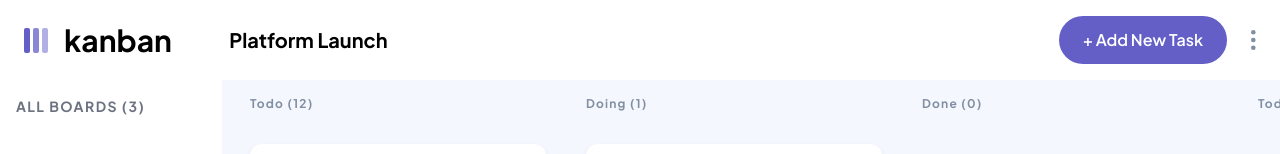
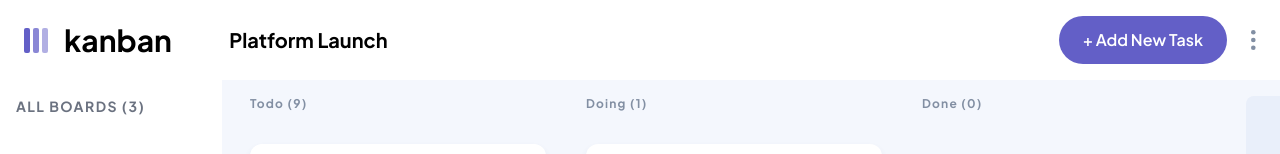
Before and after one commit to razvanparos/kanban, a React (Create React App) app: page / in a window 1280 px wide. Shown: the top 154 px of the page. Built offline with nearby package versions, Linux system fonts and the light colour scheme.

Commit message:
task modals

```diff
--- a/src/App.jsx
+++ b/src/App.jsx
@@ -1,4 +1,4 @@
-import { useState } from 'react';
+import { useEffect, useState } from 'react';
 import './App.css';
 import Header from './Components/Header';
 import Main from './Components/Main';
@@ -13,21 +13,21 @@ function App() {
           tasks:[
             {
               taskName:'Building UI for onboarding flow',
-              taskColumn:'',
+              taskColumn:'0',
               subtasks:[
                 {
-                  subtaskName:'',
+                  subtaskName:'Subtask 1',
                   subtaskDone:true
                 },
                 {
-                  subtaskName:'',
+                  subtaskName:'Subtask 2',
                   subtaskDone:false
                 },
               ]
             },
             {
               taskName:'Building UI for search',
-              taskColumn:'',
+              taskColumn:'0',
               subtasks:[
                 {
                   subtaskName:'',
@@ -49,7 +49,7 @@ function App() {
             },
             {
               taskName:'Build settings UI',
-              taskColumn:'',
+              taskColumn:'0',
               subtasks:[
                 {
                   subtaskName:'',
@@ -63,7 +63,7 @@ function App() {
             },
             {
               taskName:'QA and test all major users journeys',
-              taskColumn:'',
+              taskColumn:'0',
               subtasks:[
                 {
                   subtaskName:'',
@@ -77,7 +77,7 @@ function App() {
             },
             {
               taskName:'Building UI for onboarding flow',
-              taskColumn:'',
+              taskColumn:'0',
               subtasks:[
                 {
                   subtaskName:'',
@@ -91,7 +91,7 @@ function App() {
             },
             {
               taskName:'Building UI for search',
-              taskColumn:'',
+              taskColumn:'0',
               subtasks:[
                 {
                   subtaskName:'',
@@ -105,7 +105,7 @@ function App() {
             },
             {
               taskName:'Build settings UI',
-              taskColumn:'',
+              taskColumn:'0',
               subtasks:[
                 {
                   subtaskName:'',
@@ -119,7 +119,7 @@ function App() {
             },
             {
               taskName:'QA and test all major users journeys',
-              taskColumn:'',
+              taskColumn:'0',
               subtasks:[
                 {
                   subtaskName:'',
@@ -133,49 +133,7 @@ function App() {
             },
             {
               taskName:'Building UI for onboarding flow',
-              taskColumn:'',
-              subtasks:[
-                {
-                  subtaskName:'',
-                  subtaskDone:false
-                },
-                {
-                  subtaskName:'',
-                  subtaskDone:false
-                },
-              ]
-            },
-            {
-              taskName:'Building UI for search',
-              taskColumn:'',
-              subtasks:[
-                {
-                  subtaskName:'',
-                  subtaskDone:false
-                },
-                {
-                  subtaskName:'',
-                  subtaskDone:false
-                },
-              ]
-            },
-            {
-              taskName:'Build settings UI',
-              taskColumn:'',
-              subtasks:[
-                {
-                  subtaskName:'',
-                  subtaskDone:false
-                },
-                {
-                  subtaskName:'',
-                  subtaskDone:false
-                },
-              ]
-            },
-            {
-              taskName:'QA and test all major users journeys',
-              taskColumn:'',
+              taskColumn:'0',
               subtasks:[
                 {
                   subtaskName:'',
@@ -194,7 +152,7 @@ function App() {
           tasks:[
             {
               taskName:'Research pricing points of various competitors and trial different business models',
-              taskColumn:'',
+              taskColumn:'1',
               subtasks:[
                 {
                   subtaskName:'',
@@ -207,18 +165,6 @@ function App() {
               ]
             },
           ]
-        },
-        {
-          columnName:'Done',
-          tasks:[],
-        },
-        {
-          columnName:'Todo',
-          tasks:[],
-        },
-        {
-          columnName:'Doing',
-          tasks:[],
         },
         {
           columnName:'Done',
@@ -279,10 +225,16 @@ function App() {
   const updateTasks=(task,i)=>{
     console.log(task)
     let updatedBoards = boards;
-    boards[i].columns[task.taskColumn].tasks.push(task)
+    boards[i].columns[task.taskColumn].tasks?.push(task)
     console.log(updatedBoards)
     setBoards(updatedBoards);
   }
+  const updateSubtask = (task, activeBoard, column, taskIdx) => {
+    let copyBoards = [...boards];
+    copyBoards[activeBoard].columns[column].tasks[taskIdx] = task;
+    setBoards(copyBoards);
+  };
+
   const taskModalStatus=(state)=>{
     setNewTaskModal(state);
   }
@@ -298,6 +250,7 @@ function App() {
         newTaskModal={newTaskModal}
         taskModalStatus={taskModalStatus}
         updateTasks={updateTasks}
+        updateSubtask={updateSubtask}
       />
     </div>
   );
--- a/src/Components/Main.jsx
+++ b/src/Components/Main.jsx
@@ -35,11 +35,16 @@ function Main(props) {
     }
   );
   const [activeBoard, setActiveBoard] = useState(0);
+  const [column, setColumn] = useState(0);
+  const [task, setTask] = useState(0);
   const [showSidebar, setSidebar] = useState(true);
   const [createBoardModal, setCreateBoardModal] = useState(false);
   const [editBoardModal, setEditBoardModal] = useState(false);
+  const [taskModal, setTaskModal] = useState(false);
   const [errorMsg, setErrorMsg] = useState('');
+  const [openTask, setOpenTask] = useState({taskName:'',taskColumn:'0',subtasks:[]});
   const [copyCurrentBoard, setCopyCurrentBoard] = useState(props.boards[activeBoard]);
+
 
   const boardClick=(i)=>{
     setActiveBoard(i)
@@ -171,10 +176,34 @@ function Main(props) {
     props.taskModalStatus(false);
   }
    const handleTaskStatus=(id)=>{
-      setNewTask((prevTask)=>{
-          return {...prevTask, taskColumn:id}
-      })
+    setNewTask((prevTask)=>{
+      return {...prevTask, taskColumn:id}
+    })
    }
+   const handleTaskModalStatus = (id) => {
+    setOpenTask((prevTask) => {
+      const updatedTask = { ...prevTask, taskColumn: id };
+      props.updateTasks(updatedTask, activeBoard);
+      return updatedTask;
+  });
+};
+
+   const openTaskModal=(task,i)=>{
+    setOpenTask(task)
+    setTask(i);
+    setTaskModal(true);
+
+   }
+
+   const handleColumnClick=(i)=>{
+      setColumn(i);
+   }
+   const handleSubtaskToggle=(i)=>{
+    let openTaskCopy = { ...openTask };
+    openTaskCopy.subtasks[i].subtaskDone=!openTaskCopy.subtasks[i].subtaskDone;
+    setOpenTask(openTaskCopy);
+    props.updateSubtask(openTaskCopy, activeBoard, column, task);
+  };
 
   useEffect(()=>{
     if(createBoardModal===false){
@@ -226,6 +255,13 @@ function Main(props) {
     }
   },[editBoardModal])
 
+  useEffect(() => {
+    if (props.boards[activeBoard]?.columns[column]?.tasks[task]) {
+      setOpenTask(props.boards[activeBoard].columns[column].tasks[task]);
+    }
+ }, [props.boards, activeBoard, column, task]);
+
+
 
   return (
     <div className="flex" style={{height:'91.2%'}}>
@@ -260,11 +296,11 @@ function Main(props) {
 
         <div id="columns" className="w-full flex p-4 gap-x-4 overflow-scroll bg-columnBg ">
                 {props.boards[activeBoard].columns?.map((c,i)=>{
-                  return <div key={i}className="h-full min-w-[320px] max-w-[320px] w-fit pb-4 overflow-scroll px-3">
+                  return <div onClick={()=>{handleColumnClick(i)}} key={i} className="h-full min-w-[320px] max-w-[320px] w-fit pb-4 overflow-scroll px-3">
                       <p className="mb-8 font-bold text-asd text-xs tracking-widest">{`${c.columnName} (${c.tasks?.length>0 ? c.tasks?.length : "0"})`}</p>
                       <div className="flex flex-col gap-6">
                         {c.tasks?.map((t,i)=>{
-                          return <div key={i} className="cursor-pointer gap-y-2 bg-white p-4 rounded-xl flex flex-col w-full justify-center min-h-[100px] card-shadow">
+                          return <div onClick={()=>{openTaskModal(t,i)}} key={i} className="cursor-pointer gap-y-2 bg-white p-4 rounded-xl flex flex-col w-full justify-center min-h-[100px] card-shadow">
                               <p className="font-bold">{t.taskName}</p>
                               <p className="font-bold text-asd text-xs tracking-widest">{`${t.subtasks.filter((s)=>s.subtaskDone===true).length} of ${t.subtasks.length} subtasks`}</p>
                           </div>
@@ -298,7 +334,6 @@ function Main(props) {
             <button onClick={handleAddBoard} className="bg-purple text-white w-full py-2 rounded-full">Create New Board</button>
           </div>
         </div>
-
         <div onClick={()=>{setEditBoardModal(false)}} id="new-board-modal" className={`${editBoardModal?'top-0 absolute h-screen w-screen flex items-center justify-center backdrop-brightness-50':'hidden'}`}>
           <div onClick={stopPropagation} className="w-[480px] h-fit max-h-[700px] overflow-y-scroll overflow-x-hidden bg-white rounded-xl p-6 z-10 flex flex-col justify-between gap-y-2 hide-scroll">
             <p className="font-bold text-lg">Edit board</p>
@@ -352,7 +387,25 @@ function Main(props) {
           </div>
         </div>
 
-
+        <div onClick={()=>{setTaskModal(false)}} id="new-board-modal" className={`${taskModal?'top-0 absolute h-screen w-screen flex items-center justify-center backdrop-brightness-50':'hidden'}`}>
+          <div onClick={stopPropagation} className="w-[480px] h-fit max-h-[700px] overflow-y-scroll overflow-x-hidden bg-white rounded-xl p-6 z-10 flex flex-col justify-between gap-y-6 hide-scroll">
+            <p className="font-bold text-lg">{openTask.taskName}</p>
+            <p className="font-bold text-asd text-xs tracking-widest">{`Subtasks (${openTask.subtasks?.filter((s)=>s.subtaskDone===true).length}  of ${openTask.subtasks?.length})`}</p>
+            <div className="flex flex-col gap-y-2 ite">
+              {openTask.subtasks?.map((t,i)=>{
+                return <div key={i} onClick={()=>{handleSubtaskToggle(i)}} className="flex items-center gap-x-2 bg-columnBg cursor-pointer p-2 rounded-md min-h-[40px] hover:bg-fadedPurple">
+                    {/* <input type="checkbox" defaultChecked={t.subtaskDone}/> */}
+                    <p className={`font-semibold text-sm ${t.subtaskDone?'text-gray-400 line-through':''}`}>{t.subtaskName}</p>
+                </div>
+              })}
+            </div>
+            <p className="font-bold text-asd text-xs tracking-widest">Current Status</p>
+            <select value={openTask.taskColumn} name="" id="select" className="border-[1px] w-full p-2 rounded-md cursor-pointer" onChange={(e)=>{handleTaskModalStatus(e.target.value)}}>
+                {copyCurrentBoard.columns.map((c,i)=>{
+                  return <option key={i} value={i} className="cursor-pointer">{c.columnName}</option>})}
+            </select>
+          </div>
+        </div>
     </div>
   );
 }
--- a/tailwind.config.js
+++ b/tailwind.config.js
@@ -8,6 +8,7 @@ module.exports = {
           'light-purple': '#E9EFFA',
           'asd': '#828FA3',
           'columnBg': '#F4F7FD',
+          'fadedPurple': '#D8D7F1',
       },
     },
   },
```
